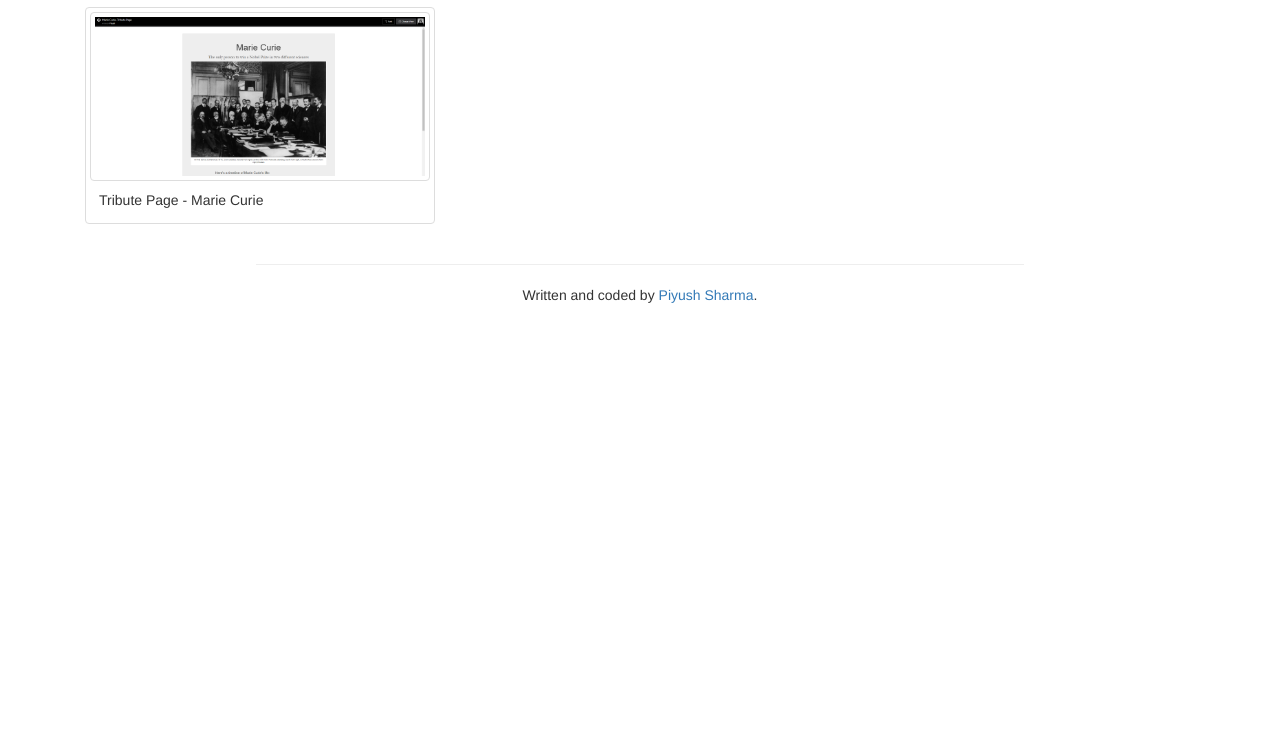
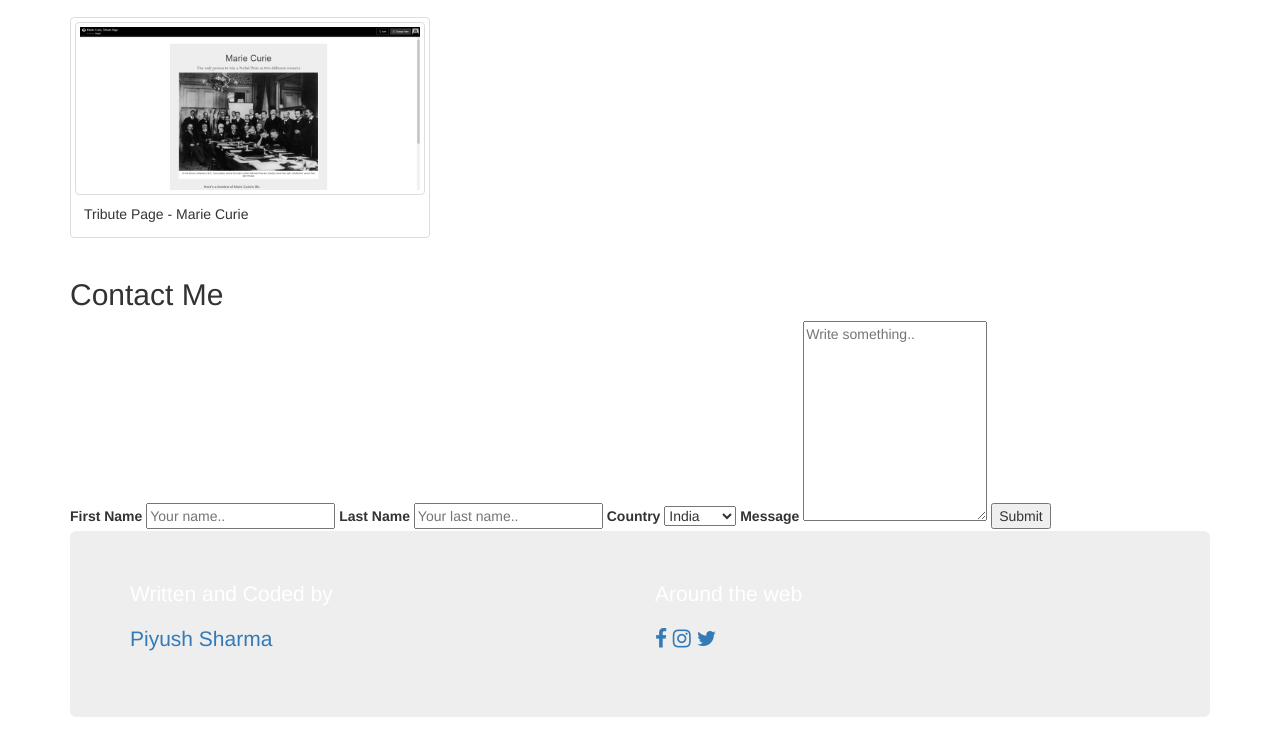
Before and after one commit to piyush-imad/piyush-imad.github.io, a plain HTML site: page index.html in a window 1280 px wide. Shown: the part 934-1681 px from the top of the page. Before the commit the page ends 1249 px from the top, so only its background shows below. Drawn offline with nearby package versions, Linux system fonts and the light colour scheme.

Commit message:
Add files via upload

```diff
--- a/index.html
+++ b/index.html
@@ -8,6 +8,7 @@
     <link rel="stylesheet" href="https://fonts.googleapis.com/css?family=Poppins">
     <link rel="stylesheet" type="text/css" href="https://maxcdn.bootstrapcdn.com/bootstrap/3.3.5/css/bootstrap.min.css">
     <link rel ="stylesheet" type="text/css" href="portfolio.css">
+    <link rel="stylesheet" href="https://cdnjs.cloudflare.com/ajax/libs/font-awesome/4.7.0/css/font-awesome.min.css">
   </head>
 
 <body>
@@ -32,9 +33,9 @@
     <ul class="nav navbar-nav">
       <li class="active">
 
-      <li><a href="#">About</a></li>
-      <li><a href="#">Portfolio</a></li>
-      <li><a href="#">Contact</a></li>
+      <li><a href="#ABOUT">About</a></li>
+      <li><a href="#portfolio11">Portfolio</a></li>
+      <li><a href="#contactme">Contact</a></li>
     </ul>
     <ul class="nav navbar-nav navbar-right">
       <li><a href="#"><span class="glyphicon glyphicon-phone"></span> Call</a></li>
@@ -46,21 +47,23 @@
 </nav>
 
 <div class="container">
-  <div class="jumbotron">
+  <div id="ABOUT" class="jumbotron">
       <div class="row">
           <div class="col-lg-9 col-md-9 col-sm-12 col-xs-12">
-  <h3>Piyush Sharma </h3>
-<hr id="id1" width="100%"  >
-  <p>Front-End Developer and UX/UI designer, with a goal to learn Full Stack development within 30 days.</p>
+              <font color = "white"><h3>Piyush Sharma </h3></font>
+<hr id="id1" width="90%"  >
+ <font color = "silver"> <p>Front-End Developer and UX/UI designer, with a goal to learn Full Stack development within 30 days.</p></font>
       </div>
           <div class="col-lg-3 col-md-3 col-sm-12 col-xs-12">
           <img id="thumb1" class="img-responsive center-block" src="thumb.jpg.jpg" alt="Mountain View">
+
           </div>
           </div>
 </div>
     <div id="portfolio11" >
         <h1>Portfolio</h1>
-        <hr>
+        <hr width="80%">
+        <div class="row">
         <div class="col-lg-4 col-md-6 col-sm-6 col-xs-12">
             <div class="thumbnail">
              <img id="thumb2" class="img-thumbnail" src="Capture.PNG" alt="Mountain View">
@@ -68,7 +71,7 @@
                 Tribute Page - Marie Curie
             </div>
             </div>
-        </div>
+            </div>
         <div class="col-lg-4 col-md-6 col-sm-6 col-xs-12">
             <div class="thumbnail">
          <img id="thumb3" class="img-thumbnail" src="Capture.PNG" alt="Mountain View">
@@ -117,14 +120,56 @@
             </div>
             </div>
         </div>
+    </div>
 
     </div>
 </div>
-    <footer class="text-center" >
-    <hr width="60%">
-    <p>Written and coded by <a href="https://www.facebook.com/profile.php?id=100006292415443" target="_blank">Piyush Sharma</a>.</p>
-  </footer>
+
+    <div id="contactme" class="container">
+        <h2>Contact Me</h2>
+  <form action="#">
+
+    <label for="fname">First Name</label>
+    <input type="text" id="fname" name="firstname" placeholder="Your name..">
+
+    <label for="lname">Last Name</label>
+    <input type="text" id="lname" name="lastname" placeholder="Your last name..">
+
+    <label for="country">Country</label>
+    <select id="country" name="country">
+      <option value="australia">India</option>
+      <option value="canada">Canada</option>
+      <option value="usa">USA</option>
+    </select>
+
+    <label for="subject">Message</label>
+    <textarea id="subject" name="subject" placeholder="Write something.." style="height:200px"></textarea>
+
+    <input type="submit" value="Submit">
+
+  </form>
+</div>
+
+    <footer>
+        <div class="container">
+    <div id="socialmedia" class="jumbotron">
+        <div class="row">
+            <div id="social1"  class="col-lg-6 col-md-6 col-sm-6 col-xs-12">
+                <font color="white"><p id="socialtext">Written and Coded by</p></font>
+                <p> <a href="#" target="_blank">Piyush Sharma</a></p>
+            </div>
+            <div id="social2" class="col-lg-6 col-md-6 col-sm-6 col-xs-12">
+               <font color = "white"> <p>Around the web<p> </font>
+                <a href="https://www.facebook.com/profile.php?id=100006292415443" class="fa fa-facebook"></a>
+                <a href="https://www.instagram.com/piyush3.0/" class="fa fa-instagram"></a>
+                <a href="#" class="fa fa-twitter"></a>
+            <p id="sociallinks"></p>
+            </div>
+        </div>
+        </div>
     </div>
+        </footer>
+
     <script src="https://ajax.googleapis.com/ajax/libs/jquery/2.1.3/jquery.min.js"></script>
 <script src="https://maxcdn.bootstrapcdn.com/bootstrap/3.3.5/js/bootstrap.min.js"></script>
 </body>
```
